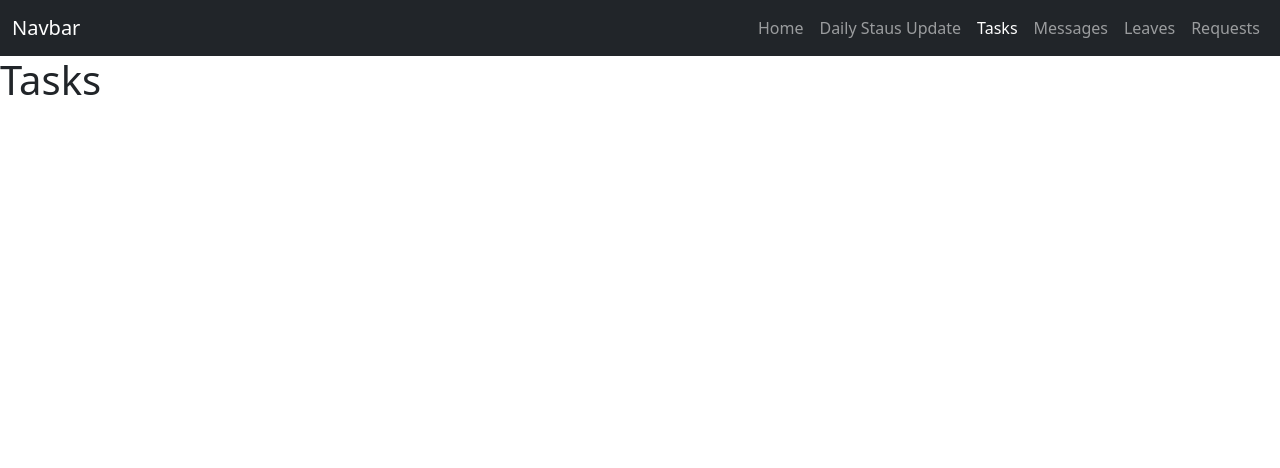
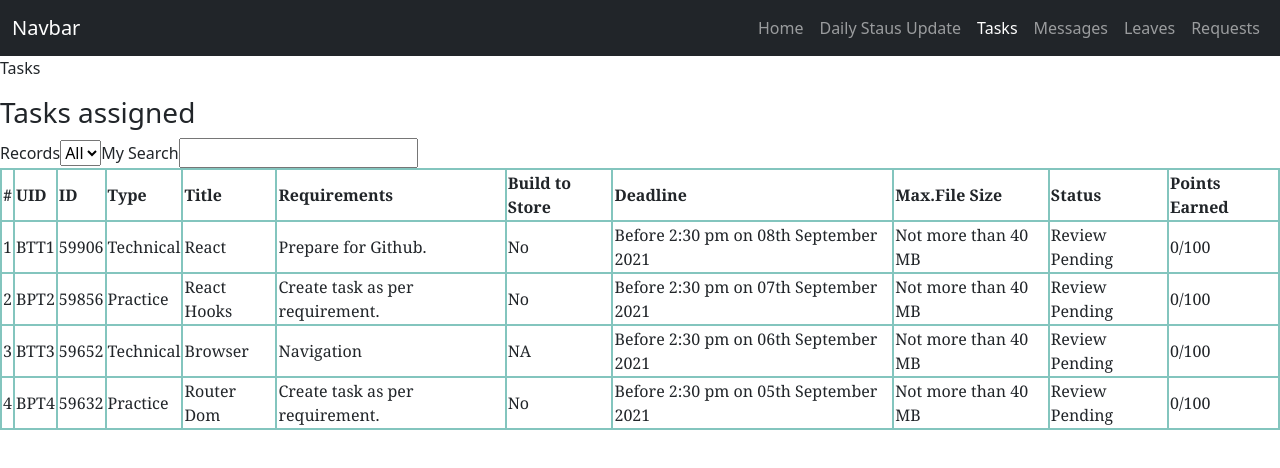
Before and after one commit to manjunadhb/ReactJS_Pulse_2106, a React (Create React App) app: page /home/tasks in a window 1280 px wide. Shown: the top 468 px of the page. Built offline with nearby package versions, Linux system fonts and the light colour scheme.

Commit message:
added few changes in task component

```diff
--- a/src/App.css
+++ b/src/App.css
@@ -24,6 +24,12 @@
   color: white;
 }
 
+.tasksTable
+{
+    font-family: Cambria, Cochin, Georgia, Times, 'Times New Roman', serif;
+    border: 2px solid #83c5be;
+}
+
 .App-link {
   color: #61dafb;
 }
--- a/src/components/pages/user/Tasks.js
+++ b/src/components/pages/user/Tasks.js
@@ -1,9 +1,90 @@
 import React from 'react'
+
 
 export default function Tasks() {
     return (
-        <div>
-            <h1>Tasks</h1>
-        </div>
+        <div className="mainContainer3">
+            <p className="title">Tasks</p>
+         <h3 className="title3">Tasks assigned</h3>
+            <label className="records">Records</label>
+            <select>
+<option value="All">All</option>
+<option value="2">2</option>
+<option value="4">4</option>
+</select>
+<label className="search">My Search</label>
+   <input className="search" type="search" />
+            <table className="tasksTable">
+          <tr className="tasksTable">
+         <th className="tasksTable">#</th>
+         <th className="tasksTable">UID</th>
+         <th className="tasksTable">ID</th>
+         <th className="tasksTable">Type</th>
+         <th className="tasksTable">Title</th>
+         <th className="tasksTable">Requirements</th>
+        <th className="tasksTable">Build to Store</th>
+         <th className="tasksTable">Deadline</th>
+         <th className="tasksTable">Max.File Size</th>
+         <th className="tasksTable">Status</th>
+         <th className="tasksTable">Points Earned</th>
+         </tr>
+
+         <tr className="tasksTable">
+        <td className="tasksTable">1 </td>
+        <td className="tasksTable">BTT1 </td>
+        <td className="tasksTable"> 59906</td>
+        <td className="tasksTable">Technical</td>
+        <td className="tasksTable">React </td>
+        <td className="tasksTable"> Prepare for Github.</td>
+        <td className="tasksTable"> No</td>
+        <td className="tasksTable">Before 2:30 pm on 08th September 2021 </td>
+        <td className="tasksTable"> Not more than 40 MB</td>
+        <td className="tasksTable"> Review Pending</td>
+        <td className="tasksTable">0/100 </td>
+         </tr>
+
+         <tr className="tasksTable">
+        <td className="tasksTable">2 </td>
+        <td className="tasksTable">BPT2 </td>
+        <td className="tasksTable"> 59856</td>
+        <td className="tasksTable">Practice</td>
+        <td className="tasksTable"> React Hooks</td>
+        <td className="tasksTable">Create task as per requirement. </td>
+        <td className="tasksTable">No </td>
+        <td className="tasksTable"> Before 2:30 pm on 07th September 2021</td>
+        <td className="tasksTable">Not more than 40 MB </td>
+        <td className="tasksTable">Review Pending</td>
+        <td className="tasksTable">0/100 </td>
+         </tr>
+
+         <tr className="tasksTable">
+        <td className="tasksTable"> 3</td>
+        <td className="tasksTable"> BTT3</td>
+        <td className="tasksTable">59652 </td>
+        <td className="tasksTable">Technical</td>
+        <td className="tasksTable"> Browser</td>
+        <td className="tasksTable">Navigation </td>
+        <td className="tasksTable">NA </td>
+        <td className="tasksTable">Before 2:30 pm on 06th September 2021 </td>
+        <td className="tasksTable"> Not more than 40 MB</td>
+        <td className="tasksTable">Review Pending </td>
+        <td className="tasksTable">0/100 </td>
+         </tr>
+
+         <tr className="tasksTable">
+        <td className="tasksTable">4 </td>
+        <td className="tasksTable">BPT4 </td>
+        <td className="tasksTable">59632 </td>
+        <td className="tasksTable">Practice</td>
+        <td className="tasksTable">Router Dom </td>
+        <td className="tasksTable"> Create task as per requirement.</td>
+         <td className="tasksTable">No </td>
+        <td className="tasksTable"> Before 2:30 pm on 05th September 2021</td>
+        <td className="tasksTable"> Not more than 40 MB</td>
+        <td className="tasksTable">Review Pending </td>
+        <td className="tasksTable">0/100 </td>
+         </tr>
+         </table>
+         </div>
     )
 }
```
